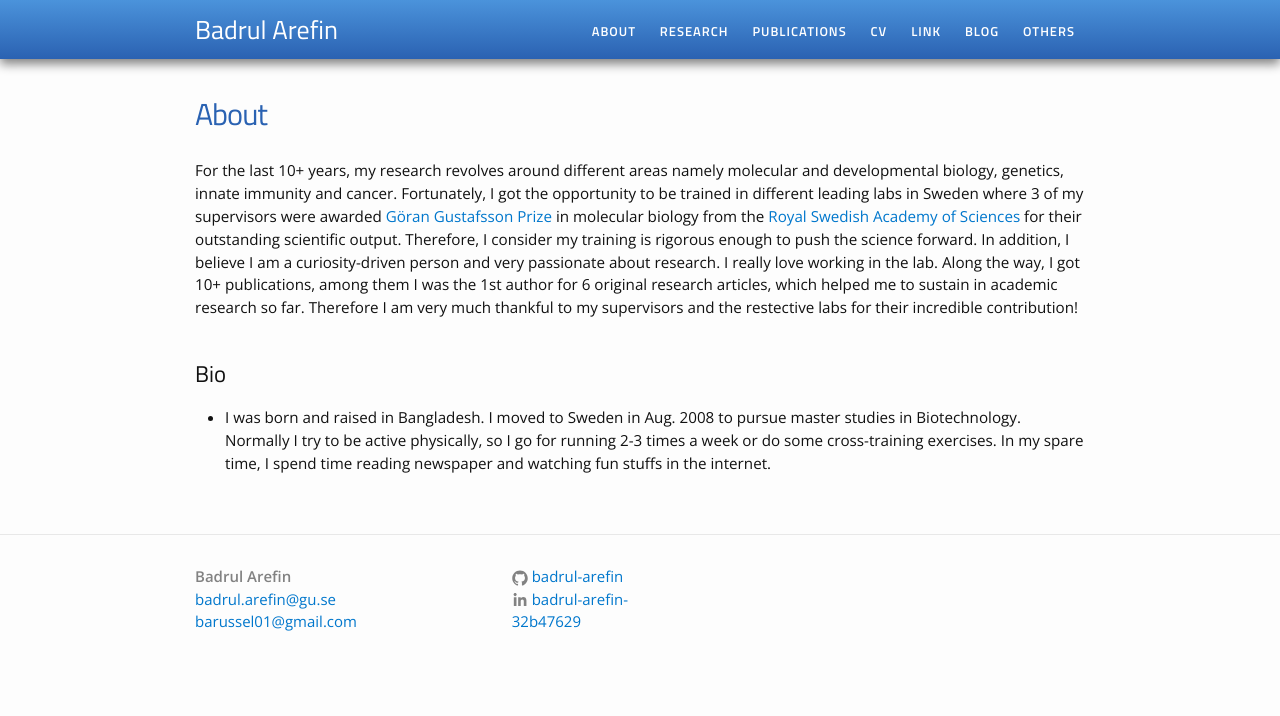
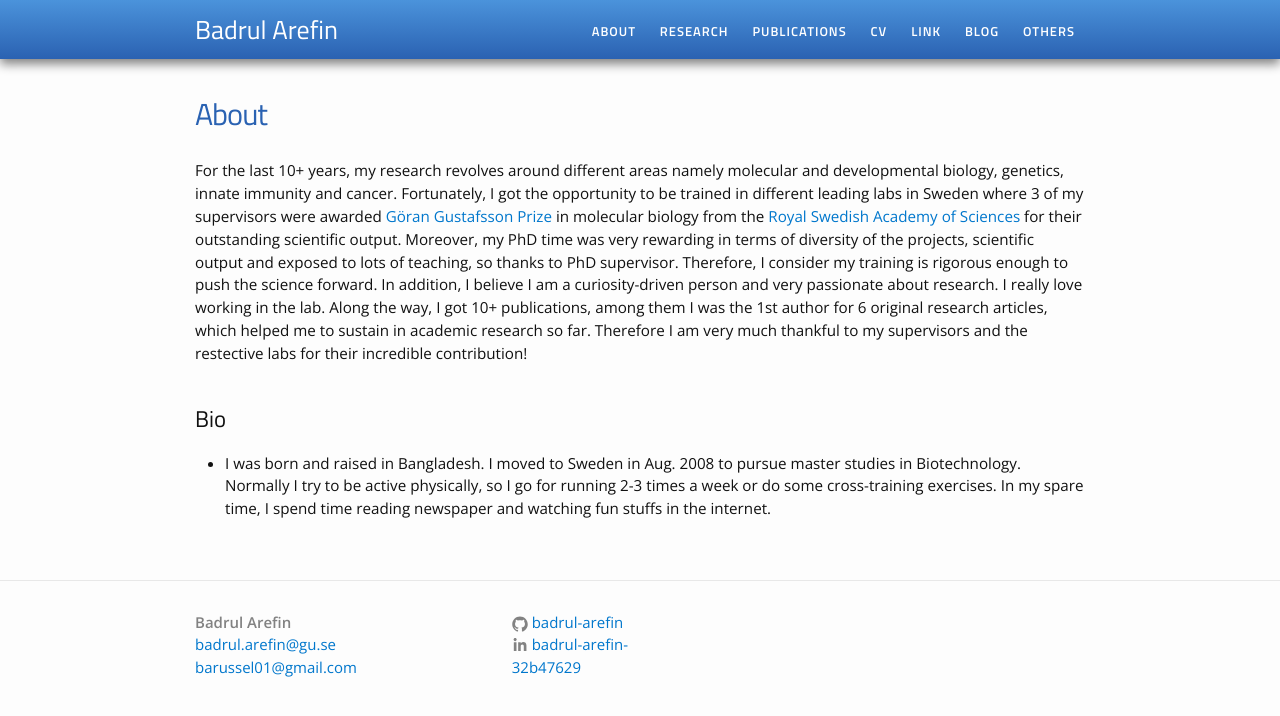
Before and after one commit to Badrul-Arefin/badrul-arefin.github.io, a Jekyll site: the page built from about.md, in a window 1280 px wide. Shown: the top 716 px of the page. Built offline with Jekyll 4.4.1, drawn with Linux system fonts in a browser that asks for light colours.

Commit message:
Update about.md

```diff
--- a/about.md
+++ b/about.md
@@ -4,7 +4,7 @@
 permalink: /about/
 ---
 
-For the last 10+ years, my research revolves around different areas namely molecular and developmental biology, genetics, innate immunity and cancer. Fortunately, I got the opportunity to be trained in different leading labs in Sweden where 3 of my supervisors were awarded <a href="https://en.wikipedia.org/wiki/G%C3%B6ran_Gustafsson_Prize">Göran Gustafsson Prize</a> in molecular biology from the <a href="https://kva.se/sv/priser/goran-gustafssonprisen">Royal Swedish Academy of Sciences </a> for their outstanding scientific output. Therefore, I consider my training is rigorous enough to push the science forward. In addition, I believe I am a curiosity-driven person and very passionate about research. I really love working in the lab. Along the way, I got 10+ publications, among them I was the 1st author for 6 original research articles, which helped me to sustain in academic research so far. Therefore I am very much thankful to my supervisors and the restective labs for their incredible contribution!<br><br>
+For the last 10+ years, my research revolves around different areas namely molecular and developmental biology, genetics, innate immunity and cancer. Fortunately, I got the opportunity to be trained in different leading labs in Sweden where 3 of my supervisors were awarded <a href="https://en.wikipedia.org/wiki/G%C3%B6ran_Gustafsson_Prize">Göran Gustafsson Prize</a> in molecular biology from the <a href="https://kva.se/sv/priser/goran-gustafssonprisen">Royal Swedish Academy of Sciences </a> for their outstanding scientific output. Moreover, my PhD time was very rewarding in terms of diversity of the projects, scientific output and exposed to lots of teaching, so thanks to PhD supervisor. Therefore, I consider my training is rigorous enough to push the science forward. In addition, I believe I am a curiosity-driven person and very passionate about research. I really love working in the lab. Along the way, I got 10+ publications, among them I was the 1st author for 6 original research articles, which helped me to sustain in academic research so far. Therefore I am very much thankful to my supervisors and the restective labs for their incredible contribution!<br><br>
 
 <h2>Bio</h2>
 <ul>
```
